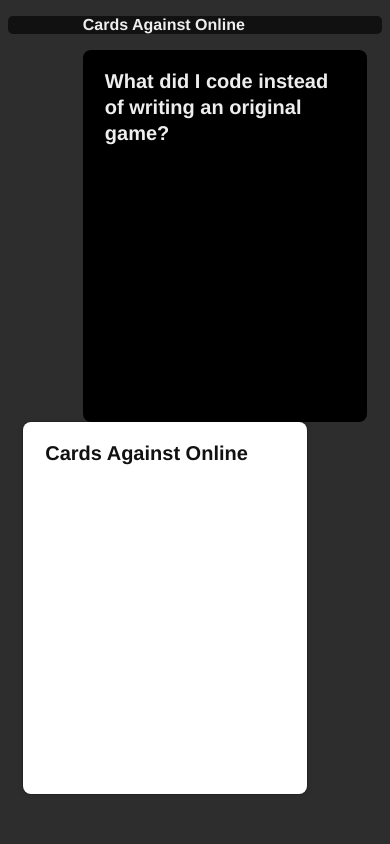
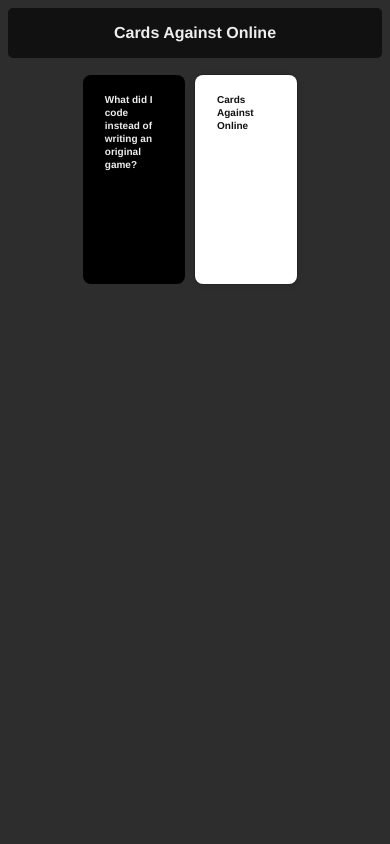
Before and after one commit to grimpunch/CardsAgainstOnline, a Python web app: template templates/index.html in a window 390 px wide. Run offline with Jinja, Linux system fonts and the light colour scheme; the template is opened without the code that fills it, so the values that code supplies are empty.

Commit message:
Responsive Design pass for CSS. Now should scale on mobile

```diff
--- a/static/cah.css
+++ b/static/cah.css
@@ -69,22 +69,27 @@ html>body{
     margin-bottom: 2%;
     border-color: #eeeeee;
     border-radius: 5px;
-    margin-inside: 5px;
     padding-right: 20%;
     padding-left: 20%;
+    display: flex;
+    justify-content: center;
 }
 
+
 .main-screen-card-black{
-    padding: 2%;
-    float :left;
+    display: flex;
+    margin: 10px;
 }
 
 .main-screen-card-white{
-    padding: 2%;
-    float: right;
+    display: flex;
+    margin: 10px;
 }
+
 .main-screen-card-container {
     padding-right: 20%;
+    display: flex;
+    justify-content: center;
     padding-left: 20%;
 }
 
@@ -134,6 +139,20 @@ html>body{
 	text-align: left;
 	font-size: 20px;
 	line-height: 1.3;
+    margin-left: 0px;
+}
+@media (max-width: 950px) {
+    .card {
+        width: 120px;
+        height: 173px;
+        padding: 18px 22px;
+        border-radius: 8px;
+        font-weight: 700;
+        text-align: left;
+        font-size: 10px;
+        line-height: 1.3;
+        margin-left: 0px;
+    }
 }
 
 .black.card {
```
